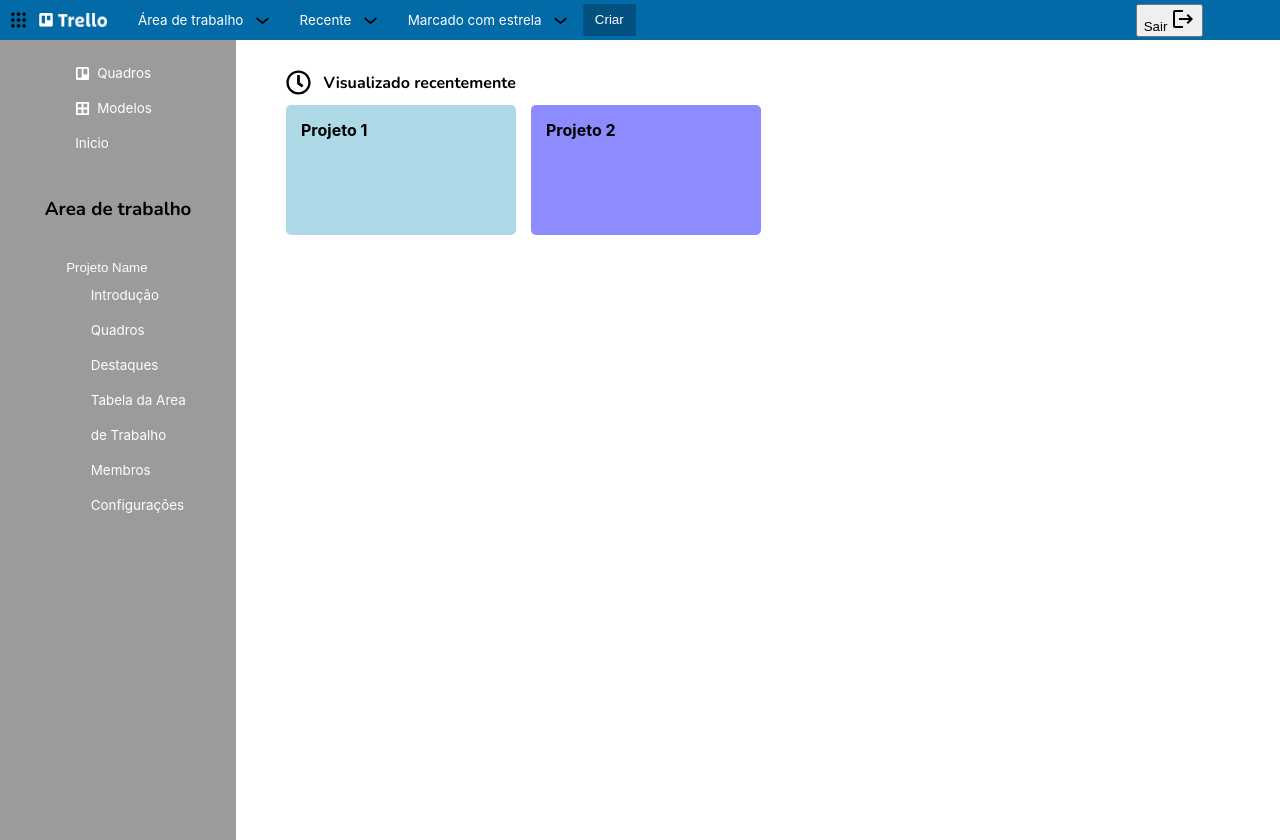
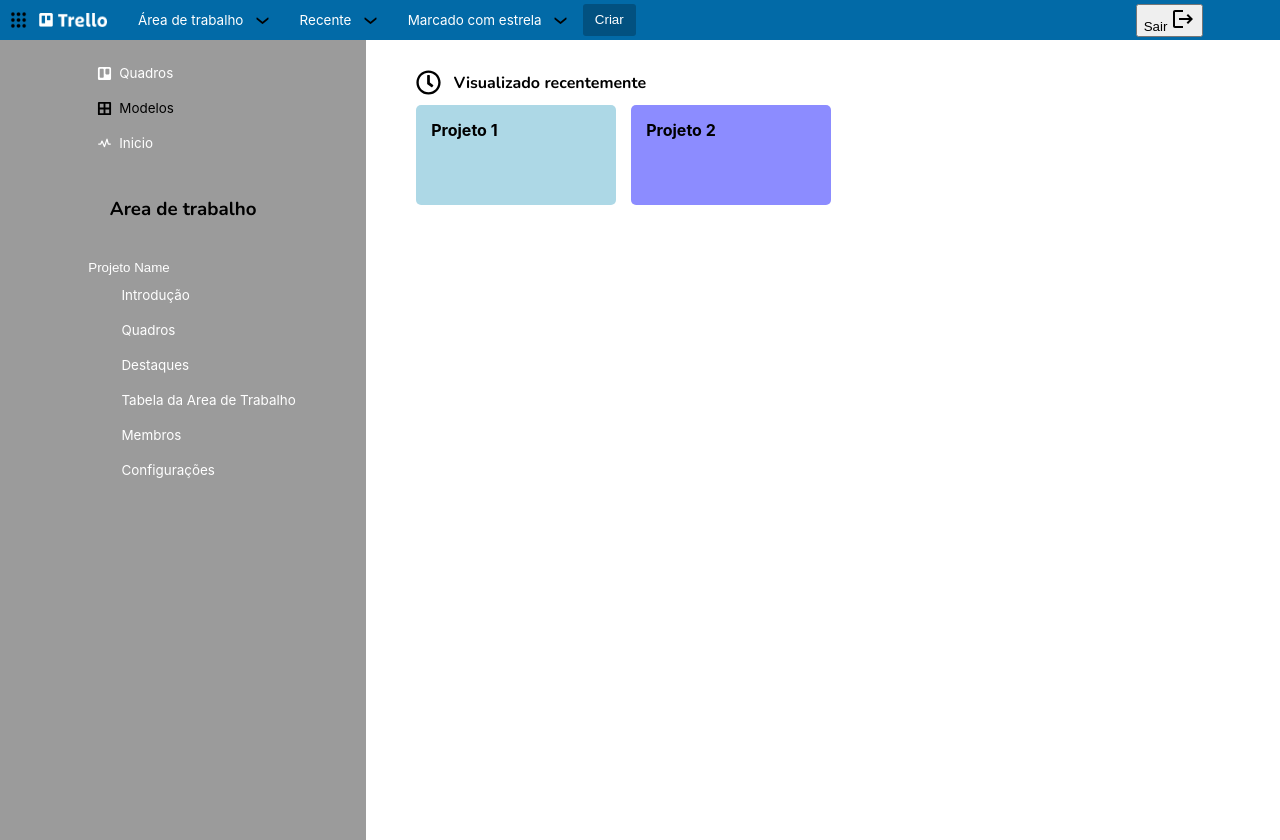
Before and after one commit to QuintansC/drag-and-drop, a React (Create React App) app: page /templates in a window 1280 px wide. Built offline with nearby package versions, Linux system fonts and the light colour scheme.

Commit message:
refactor: change structure to a contentMain component

```diff
--- a/src/components/dashboard/ContentMain.tsx
+++ /dev/null
@@ -1,21 +0,0 @@
-import styles from '../../styles/components/dashboard/ContentMain.module.scss';
-import { FaRegClock } from 'react-icons/fa'
-
-export function ContentMain(){
-  return(
-    <div className={`${styles.HomeContent}`}>
-      <span className={styles.titleSpan}> <FaRegClock size={25} /> <b>Visualizado recentemente</b></span>
-      <div className={styles.row}>
-        <div className={styles.card}>
-          <strong>Projeto 1</strong>
-          <img src="" alt="" />
-        </div>
-        <div className={styles.card}>
-          <strong>Projeto 2</strong>
-          <img src="" alt="" />
-        </div>
-      </div>
-    </div>
-    )
-
-}
--- /dev/null
+++ b/src/components/dashboard/ContentMain/cards.tsx
@@ -0,0 +1,12 @@
+import styles from '../../../styles/components/dashboard/ContentMain.module.scss';
+import { FaRegStar } from 'react-icons/fa'
+
+export function Cards (props: any){
+    return(
+    <div className={styles.card}>
+        <strong>{props.name}</strong>
+        <img src="" alt="" />
+        <FaRegStar className={styles.icon} size={15} />
+      </div>
+    )
+}
--- /dev/null
+++ b/src/components/dashboard/ContentMain/index.tsx
@@ -0,0 +1,16 @@
+import styles from '../../../styles/components/dashboard/ContentMain.module.scss';
+import { FaRegClock } from 'react-icons/fa';
+import { Cards } from './cards';
+
+export function ContentMain(){
+  return(
+    <div className={`${styles.HomeContent}`}>
+      <span className={styles.titleSpan}> <FaRegClock size={25} /> <b>Visualizado recentemente</b></span>
+      <div className={styles.row}>
+          <Cards name="Projeto 1"/>
+          <Cards name="Projeto 2"/>
+      </div>
+    </div>
+    )
+
+}
--- a/src/components/dashboard/NavVertical.tsx
+++ b/src/components/dashboard/NavVertical.tsx
@@ -2,6 +2,7 @@ import { useState } from 'react';
 import { Link } from 'react-router-dom';
 import styles from '../../styles/components/dashboard/NavVertical.module.scss';
 import { FaTrello, FaBorderAll } from 'react-icons/fa'
+import { BiPulse  } from 'react-icons/bi'
 
 export function NavVertical(){
 
@@ -55,9 +56,9 @@ export function NavVertical(){
   return(
     <nav className={styles.navVertical}>
         <ul>
-          <li><Link to={`/${user}/boards`} className={setActive('Quadros')}> <FaTrello size={15} /> Quadros</Link></li>
-          <li><Link to="/templates" className={setActive('Modelos')}> <FaBorderAll size={15} /> Modelos</Link></li>
-          <li><Link to="/">Inicio</Link></li>
+          <li className={setActive('Quadros')}><Link to={`/${user}/boards`}> <FaTrello size={15} /> Quadros</Link></li>
+          <li className={setActive('Modelos')}><Link to="/templates"> <FaBorderAll size={15} /> Modelos</Link></li>
+          <li className={setActive('Inicio')}><Link to="/"> <BiPulse size={15} />Inicio</Link></li>
         </ul>
         <h3>Area de trabalho</h3>
         <ul className={styles.project}>
--- a/src/pages/quadros.tsx
+++ b/src/pages/quadros.tsx
@@ -1,4 +1,4 @@
-import { ContentMain } from '../components/dashboard/ContentMain';
+import { ContentMain } from '../components/dashboard/ContentMain/index';
 import Layout from '../layouts/headerNav';
 function Quadros(props: any){
   return(
--- a/src/pages/templates.tsx
+++ b/src/pages/templates.tsx
@@ -1,4 +1,4 @@
-import { ContentMain } from '../components/dashboard/ContentMain';
+import { ContentMain }  from '../components/dashboard/ContentMain';
 import Layout from '../layouts/headerNav';
 function Templates(props: any){
   return(
--- a/src/styles/components/dashboard/ContentMain.module.scss
+++ b/src/styles/components/dashboard/ContentMain.module.scss
@@ -25,8 +25,8 @@
 
 .card{
     position: relative;
-    width: 200px;
-    height: 100px;
+    width: 170px;
+    height: 70px;
     margin-top: 10px;
     background-color: lightblue;
     padding: 15px;
@@ -37,9 +37,20 @@
         margin-left: 15px;
         background-color: rgb(140, 140, 255);
     }
+    .icon{
+        display: none;
+        position: absolute;
+        right: 5%;
+        bottom: 10%;
+
+    }
 
     &:hover{
         opacity: .70;
+        .icon{
+            display: block;
+        }
     }
 
+
 }
--- a/src/styles/components/dashboard/NavVertical.module.scss
+++ b/src/styles/components/dashboard/NavVertical.module.scss
@@ -5,7 +5,7 @@ body{
     display: flex;
     flex-direction: column;
     align-items: center;
-    width: 25%;
+    width: 45%;
     height: 100vh;
     background-color: rgb(155, 155, 155);
     ul{
--- a/src/styles/index.scss
+++ b/src/styles/index.scss
@@ -48,3 +48,7 @@ html{
 		z-index: 9999;
 	}
 }
+
+.active{
+	filter: invert(1);
+}
```
